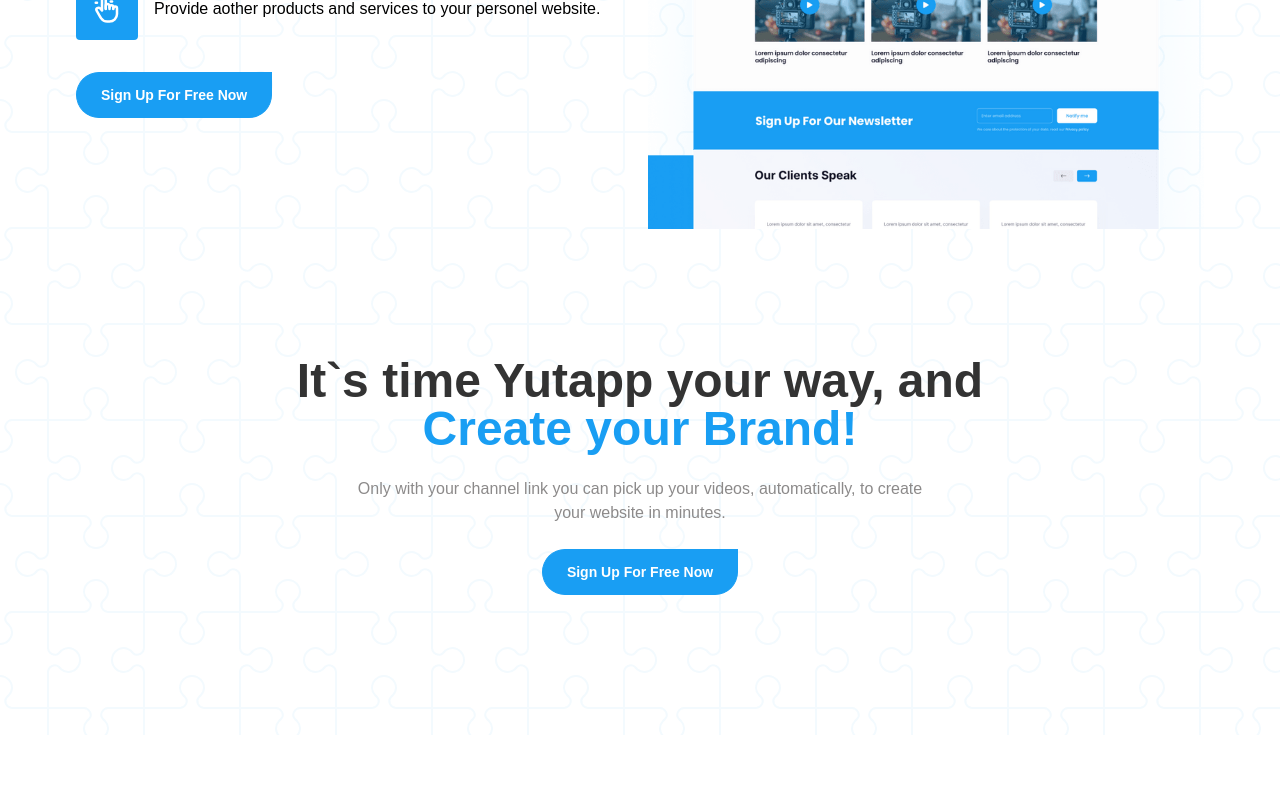
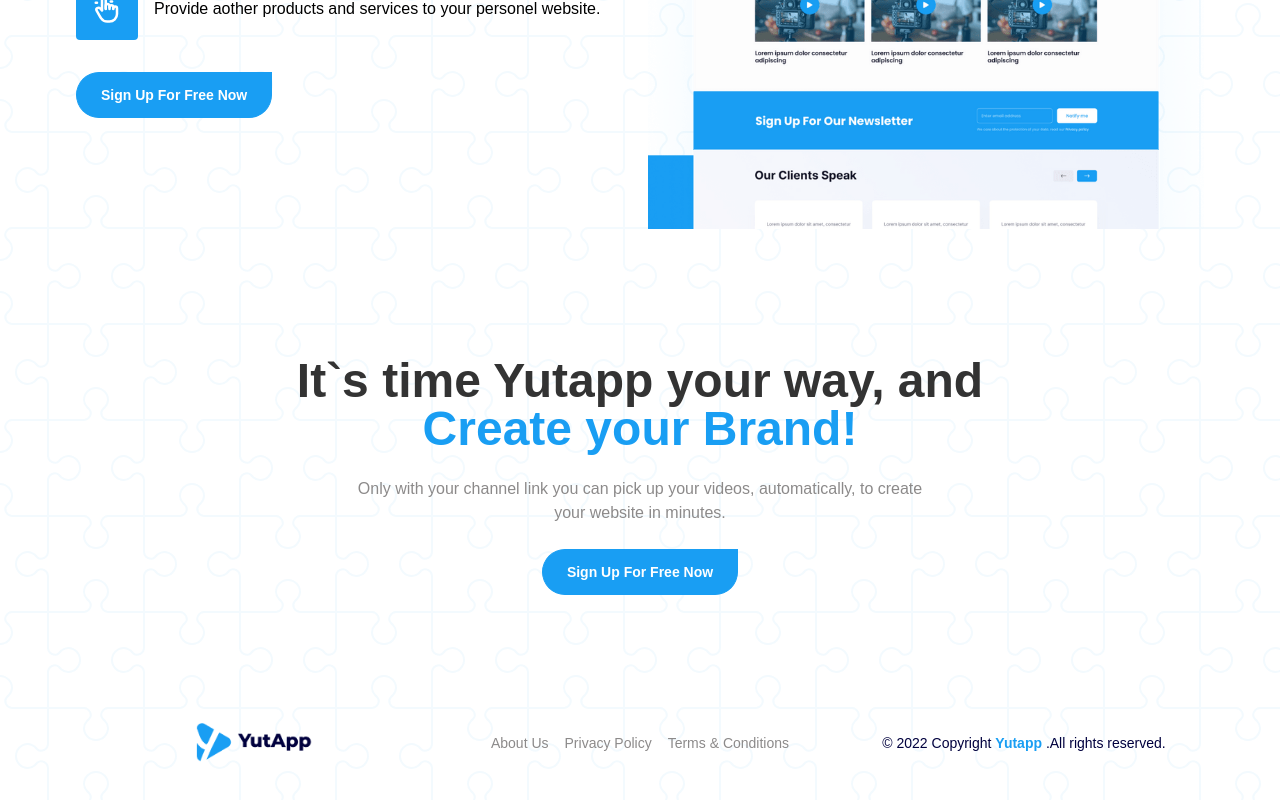
Before and after one commit to gourav-singhal/Yutapp-UI, a Next.js app: page / in a window 1280 px wide. Shown: the part 1836-2636 px from the top of the page. Before the commit the page ends 2571 px from the top, so only its background shows below. Built offline with nearby package versions, Linux system fonts and the light colour scheme.

Commit message:
Added Footer Component

```diff
--- /dev/null
+++ b/components/Footer/index.tsx
@@ -0,0 +1,48 @@
+import React, { FunctionComponent } from 'react';
+import Link from 'next/link';
+
+const Footer: FunctionComponent = () => {
+  return (
+    <footer className='pb-16 grid place-items-center gap-6 grid-cols-1 md:grid-cols-2 lg:grid-cols-3'>
+        <div>
+          <Link href="" legacyBehavior>
+            <a title="Yutapp your way and create your brand">
+              <img
+              src="/header-logo.png"
+              alt="Header Logo"
+              className='relative z-50 w-full'
+              style={{
+                maxWidth: "120px",
+                width: "100%"
+              }}
+              />
+            </a>
+          </Link>
+        </div>
+
+        <div>
+          <ul className='flex justify-center items-center gap-4'>
+            <li className='text-gray text-sm duration-150 hover:text-primaryBlue' title="About Us">
+              <Link href="">About Us</Link>
+            </li>
+            <li className='text-gray text-sm duration-150 hover:text-primaryBlue' title="Privacy Policy">
+              <Link href="">Privacy Policy</Link>
+            </li>
+            <li className='text-gray text-sm duration-150 hover:text-primaryBlue' title="Terms & Conditions">
+              <Link href="">Terms & Conditions</Link>
+            </li>
+          </ul>
+        </div>
+
+        <div>
+          <h5 className='text-sm text-darkblue'>
+            &copy; 2022 Copyright {" "}
+            <span className='font-semibold text-primaryBlue'>Yutapp</span> {" "}
+            .All rights reserved.
+          </h5>
+        </div>
+    </footer>
+  )
+}
+
+export default Footer;
--- a/pages/index.tsx
+++ b/pages/index.tsx
@@ -6,6 +6,7 @@
 import Benefits from '../components/Benefits';
 import TemplateBanner from '../components/TemplateBanner';
 import CreateBrandBanner from '../components/CreateBrandBanner';
+import Footer from '../components/Footer';
 
 export default function Home() {
   return (
@@ -22,6 +23,7 @@
         <Benefits />
         <TemplateBanner />
         <CreateBrandBanner />
+        <Footer />
       </main>
     </div>
   )
```
